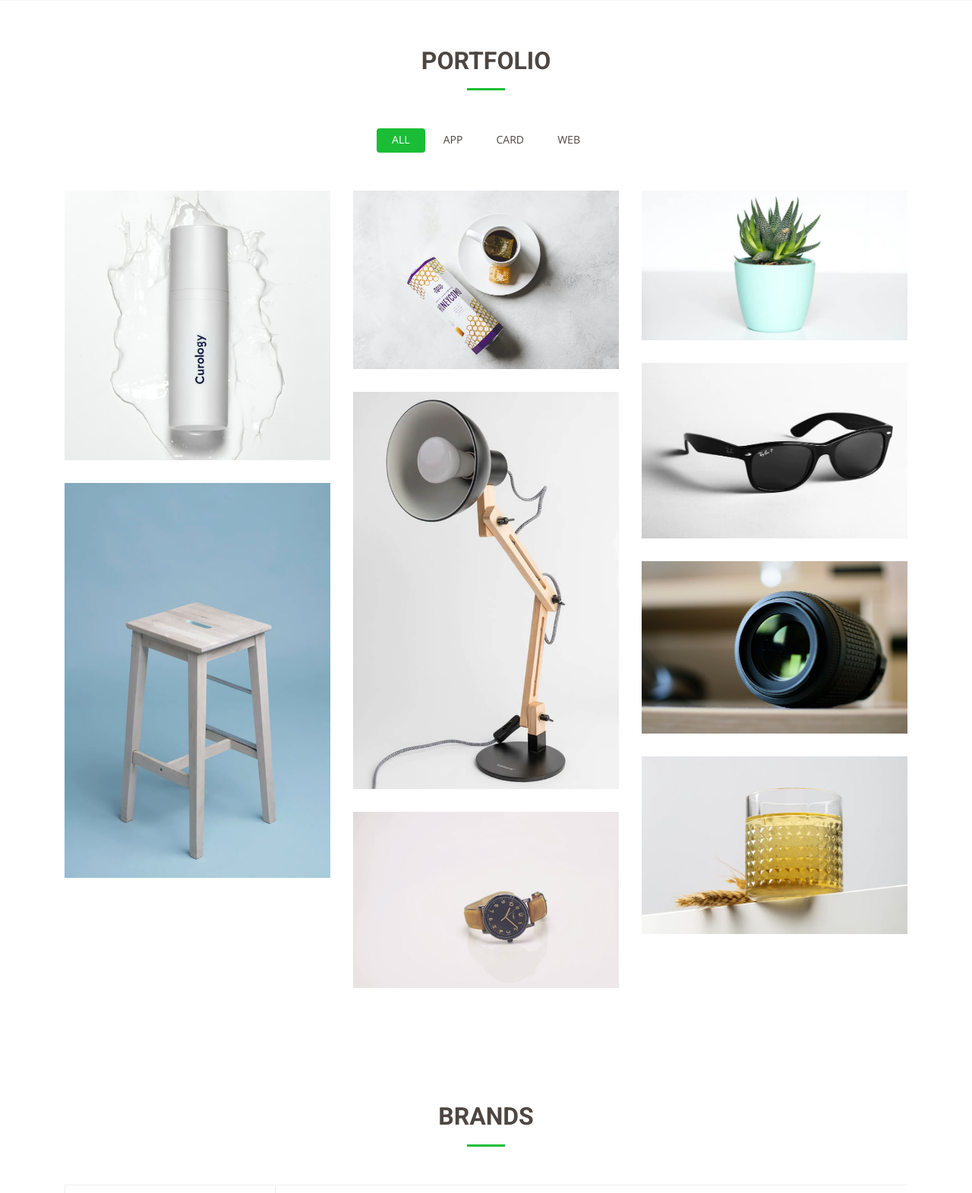
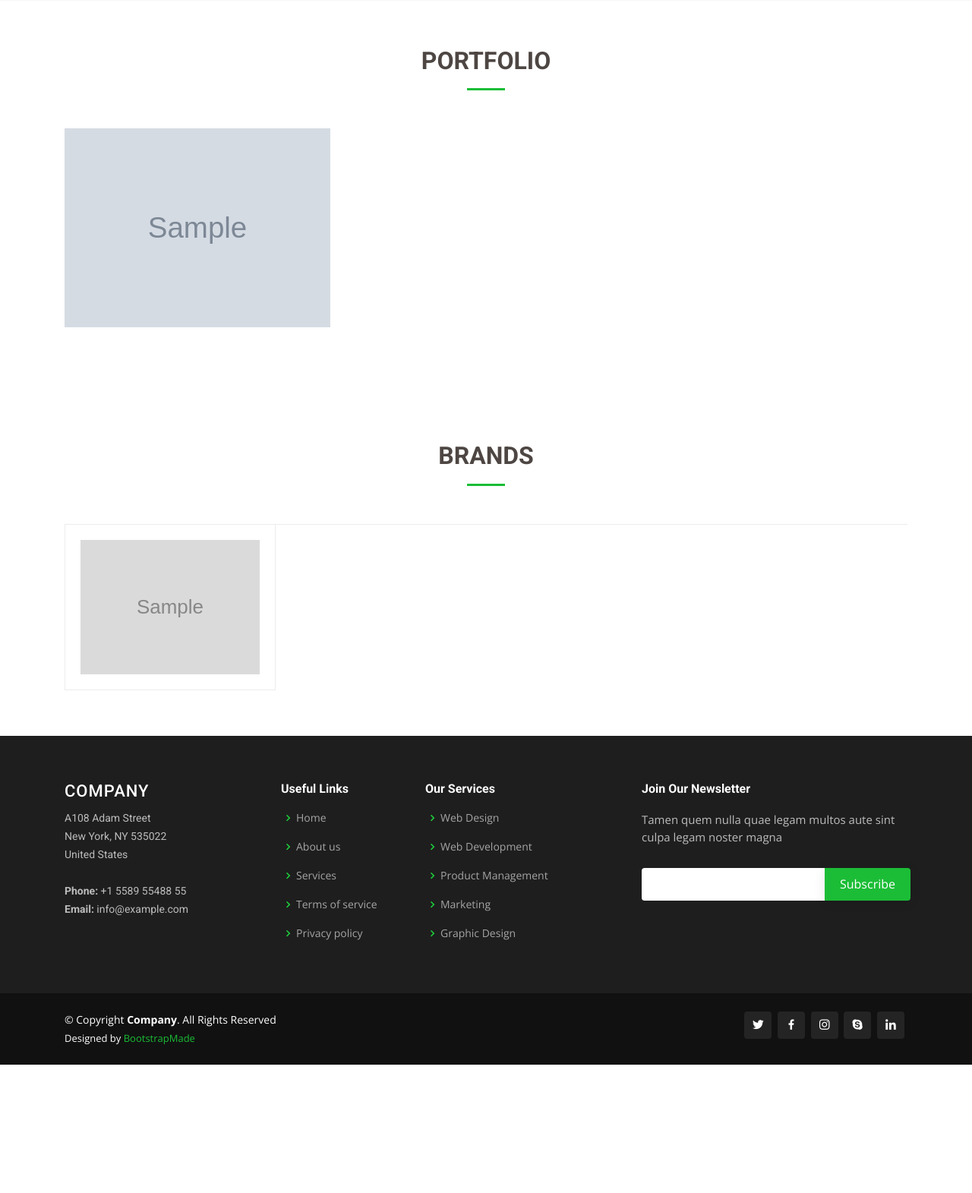
Before and after one commit to Thineshraj/laravel, a Laravel app: page / in a window 1280 px wide. Shown: the part 2123-3694 px from the top of the page at 76% size. After the commit the page ends 3525 px from the top, so only its background shows below. Run offline with Laravel 9, Linux system fonts and the light colour scheme; tables that the repository leaves empty hold one stand-in row (values such as "Sample post"); grey boxes marked "Sample" are stand-in pictures; some libraries are stand-ins or nearby versions.

Commit message:
Setup Home page dynamic Portfolio Section

```diff
--- a/basic/resources/views/admin/body/sidebar.blade.php
+++ b/basic/resources/views/admin/body/sidebar.blade.php
@@ -51,7 +51,7 @@
                               </a>
                             </li>
                             <li  class="active" >
-                              <a class="sidenav-item-link" href="index.html">
+                              <a class="sidenav-item-link" href="{{ route('all.images') }}">
                                 <span class="nav-text">Portfolio</span>
 
                               </a>
--- a/basic/resources/views/home.blade.php
+++ b/basic/resources/views/home.blade.php
@@ -125,111 +125,18 @@
           <h2>Portfolio</h2>
         </div>
 
-        <div class="row" data-aos="fade-up">
-          <div class="col-lg-12 d-flex justify-content-center">
-            <ul id="portfolio-flters">
-              <li data-filter="*" class="filter-active">All</li>
-              <li data-filter=".filter-app">App</li>
-              <li data-filter=".filter-card">Card</li>
-              <li data-filter=".filter-web">Web</li>
-            </ul>
-          </div>
-        </div>
-
         <div class="row portfolio-container" data-aos="fade-up">
-
+          @foreach ($images as $image)
           <div class="col-lg-4 col-md-6 portfolio-item filter-app">
-            <img src="{{ asset('frontend/assets/img/portfolio/portfolio-1.jpg') }}" class="img-fluid" alt="">
+            <img src="{{ $image->images }}" class="img-fluid" alt="">
             <div class="portfolio-info">
               <h4>App 1</h4>
               <p>App</p>
-              <a href="{{ asset('frontend/assets/img/portfolio/portfolio-1.jpg') }}" data-gall="portfolioGallery" class="venobox preview-link" title="App 1"><i class="bx bx-plus"></i></a>
-              <a href="portfolio-details.html" class="details-link" title="More Details"><i class="bx bx-link"></i></a>
+              <a href="{{ $image->images }}" data-gall="portfolioGallery" class="venobox preview-link" title="App 1"><i class="bx bx-plus"></i></a>
             </div>
           </div>
-
-          <div class="col-lg-4 col-md-6 portfolio-item filter-web">
-            <img src="{{ asset('frontend/assets/img/portfolio/portfolio-2.jpg') }}" class="img-fluid" alt="">
-            <div class="portfolio-info">
-              <h4>Web 3</h4>
-              <p>Web</p>
-              <a href="{{ asset('frontend/assets/img/portfolio/portfolio-2.jpg') }}" data-gall="portfolioGallery" class="venobox preview-link" title="Web 3"><i class="bx bx-plus"></i></a>
-              <a href="portfolio-details.html" class="details-link" title="More Details"><i class="bx bx-link"></i></a>
-            </div>
-          </div>
-
-          <div class="col-lg-4 col-md-6 portfolio-item filter-app">
-            <img src="{{ asset('frontend/assets/img/portfolio/portfolio-3.jpg') }}" class="img-fluid" alt="">
-            <div class="portfolio-info">
-              <h4>App 2</h4>
-              <p>App</p>
-              <a href="{{ asset('frontend/assets/img/portfolio/portfolio-3.jpg') }}" data-gall="portfolioGallery" class="venobox preview-link" title="App 2"><i class="bx bx-plus"></i></a>
-              <a href="portfolio-details.html" class="details-link" title="More Details"><i class="bx bx-link"></i></a>
-            </div>
-          </div>
-
-          <div class="col-lg-4 col-md-6 portfolio-item filter-card">
-            <img src="{{ asset('frontend/assets/img/portfolio/portfolio-4.jpg') }}" class="img-fluid" alt="">
-            <div class="portfolio-info">
-              <h4>Card 2</h4>
-              <p>Card</p>
-              <a href="{{ asset('frontend/assets/img/portfolio/portfolio-4.jpg') }}" data-gall="portfolioGallery" class="venobox preview-link" title="Card 2"><i class="bx bx-plus"></i></a>
-              <a href="portfolio-details.html" class="details-link" title="More Details"><i class="bx bx-link"></i></a>
-            </div>
-          </div>
-
-          <div class="col-lg-4 col-md-6 portfolio-item filter-web">
-            <img src="{{ asset('frontend/assets/img/portfolio/portfolio-5.jpg') }}" class="img-fluid" alt="">
-            <div class="portfolio-info">
-              <h4>Web 2</h4>
-              <p>Web</p>
-              <a href="{{ asset('frontend/assets/img/portfolio/portfolio-5.jpg') }}" data-gall="portfolioGallery" class="venobox preview-link" title="Web 2"><i class="bx bx-plus"></i></a>
-              <a href="portfolio-details.html" class="details-link" title="More Details"><i class="bx bx-link"></i></a>
-            </div>
-          </div>
-
-          <div class="col-lg-4 col-md-6 portfolio-item filter-app">
-            <img src="{{ asset('frontend/assets/img/portfolio/portfolio-6.jpg') }}" class="img-fluid" alt="">
-            <div class="portfolio-info">
-              <h4>App 3</h4>
-              <p>App</p>
-              <a href="{{ asset('frontend/assets/img/portfolio/portfolio-6.jpg') }}" data-gall="portfolioGallery" class="venobox preview-link" title="App 3"><i class="bx bx-plus"></i></a>
-              <a href="portfolio-details.html" class="details-link" title="More Details"><i class="bx bx-link"></i></a>
-            </div>
-          </div>
-
-          <div class="col-lg-4 col-md-6 portfolio-item filter-card">
-            <img src="{{ asset('frontend/assets/img/portfolio/portfolio-7.jpg') }}" class="img-fluid" alt="">
-            <div class="portfolio-info">
-              <h4>Card 1</h4>
-              <p>Card</p>
-              <a href="{{ asset('frontend/assets/img/portfolio/portfolio-7.jpg') }}" data-gall="portfolioGallery" class="venobox preview-link" title="Card 1"><i class="bx bx-plus"></i></a>
-              <a href="portfolio-details.html" class="details-link" title="More Details"><i class="bx bx-link"></i></a>
-            </div>
-          </div>
-
-          <div class="col-lg-4 col-md-6 portfolio-item filter-card">
-            <img src="{{ asset('frontend/assets/img/portfolio/portfolio-8.jpg') }}" class="img-fluid" alt="">
-            <div class="portfolio-info">
-              <h4>Card 3</h4>
-              <p>Card</p>
-              <a href="{{ asset('frontend/assets/img/portfolio/portfolio-8.jpg') }}" data-gall="portfolioGallery" class="venobox preview-link" title="Card 3"><i class="bx bx-plus"></i></a>
-              <a href="portfolio-details.html" class="details-link" title="More Details"><i class="bx bx-link"></i></a>
-            </div>
-          </div>
-
-          <div class="col-lg-4 col-md-6 portfolio-item filter-web">
-            <img src="{{ asset('frontend/assets/img/portfolio/portfolio-9.jpg') }}" class="img-fluid" alt="">
-            <div class="portfolio-info">
-              <h4>Web 3</h4>
-              <p>Web</p>
-              <a href="{{ asset('frontend/assets/img/portfolio/portfolio-9.jpg') }}" data-gall="portfolioGallery" class="venobox preview-link" title="Web 3"><i class="bx bx-plus"></i></a>
-              <a href="portfolio-details.html" class="details-link" title="More Details"><i class="bx bx-link"></i></a>
-            </div>
-          </div>
-
+          @endforeach
         </div>
-
       </div>
     </section><!-- End Portfolio Section -->
 
--- a/basic/routes/web.php
+++ b/basic/routes/web.php
@@ -3,6 +3,7 @@
 use Illuminate\Support\Facades\Route;
 use App\Models\User;
 use App\Models\AboutUs;
+use App\Models\multipic;
 use App\Http\Controllers\StudentController;
 use App\Http\Controllers\CategoryController;
 use App\Http\Controllers\BrandController;
@@ -28,7 +29,8 @@ use Illuminate\Support\Facades\DB;
 Route::get('/', function () {
     $brands = DB::table('brands')->get();
     $abouts = DB::table('about_us')->first();
-    return view('home', compact('brands', 'abouts'));
+    $images = multipic::all();
+    return view('home', compact('brands', 'abouts', 'images'));
 })->name('con');
 
 // >>>>>>>>>>>> Dashboard >>>>>>>>>>>>>>>>>>>>>
```
Also changed, not shown: basic/resources/views/admin/images/index.blade.php (+7 -11 lines), basic/public/img/multipics/1749991019687144.jpg (added), basic/public/img/multipics/1749991019753036.jpg (added), basic/public/img/multipics/1749991019825500.jpg (added), basic/public/img/multipics/1749991019851778.jpg (added), basic/public/img/multipics/1749991021092727.jpg (added), basic/public/img/multipics/1749991952271190.jpeg (added), basic/public/img/multipics/1749992140629286.jpg (added), basic/public/img/multipics/1749992140711131.jpg (added), basic/public/img/multipics/1749992140788836.jpg (added).
